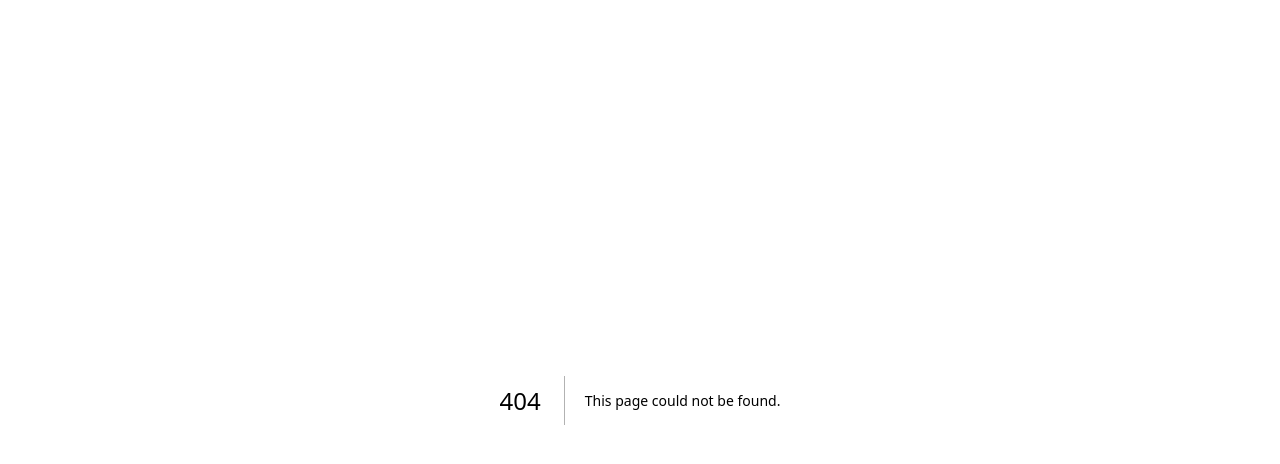
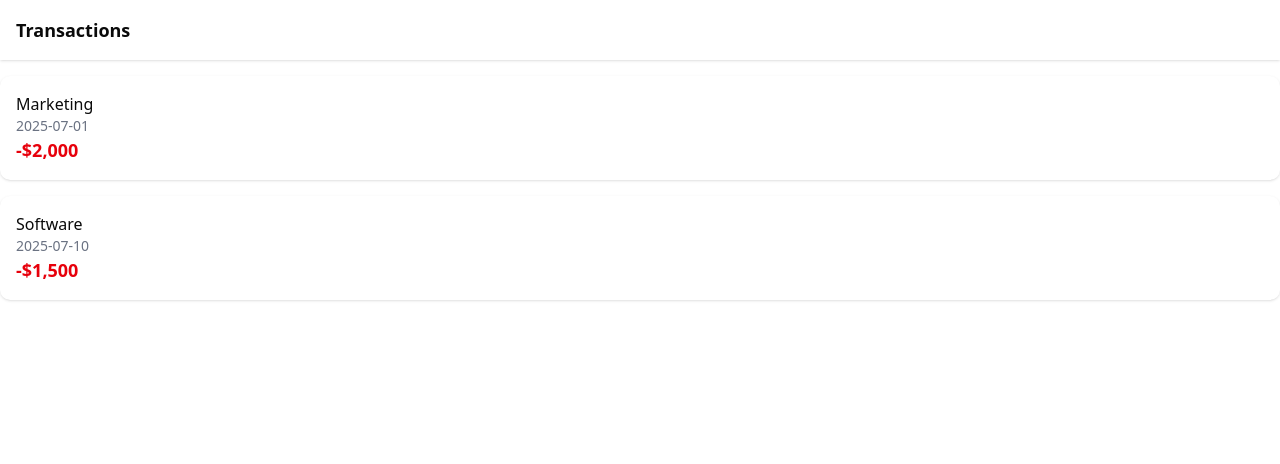
Before and after one commit to sp-mujuni/scalemet-v2-2025, a Next.js app: page /transactions in a window 1280 px wide. Before the commit this address had no page. Shown: the top 464 px of the page. Built offline with nearby package versions, Linux system fonts and the light colour scheme.

Commit message:
Add TransactionsPage component with header and mock expense data

```diff
--- /dev/null
+++ b/app/transactions/page.tsx
@@ -0,0 +1,21 @@
+import ExpenseItem from '@/components/ExpenseItem';
+
+const mockExpenses = [
+  { id: 1, category: 'Marketing', amount: 2000, date: '2025-07-01' },
+  { id: 2, category: 'Software', amount: 1500, date: '2025-07-10' },
+];
+
+export default function TransactionsPage() {
+  return (
+    <>
+    <header className="bg-white shadow p-4 mb-4">
+      <h2 className="text-lg font-semibold">Transactions</h2>
+    </header>
+    <div className="space-y-4">
+      {mockExpenses.map((expense) => (
+        <ExpenseItem key={expense.id} {...expense} />
+      ))}
+    </div>
+    </>
+  );
+}
```
